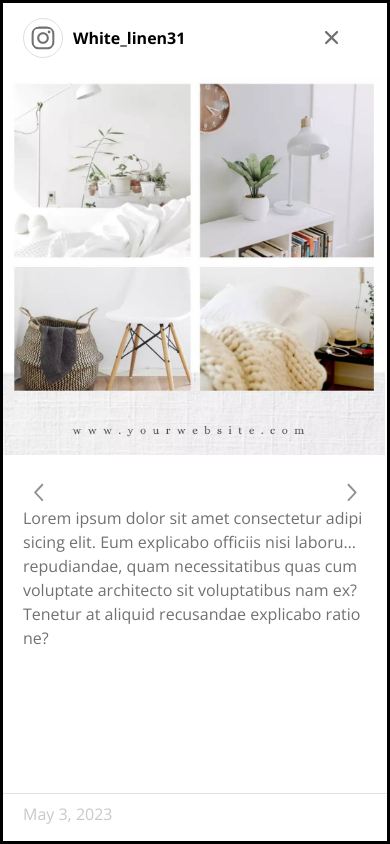
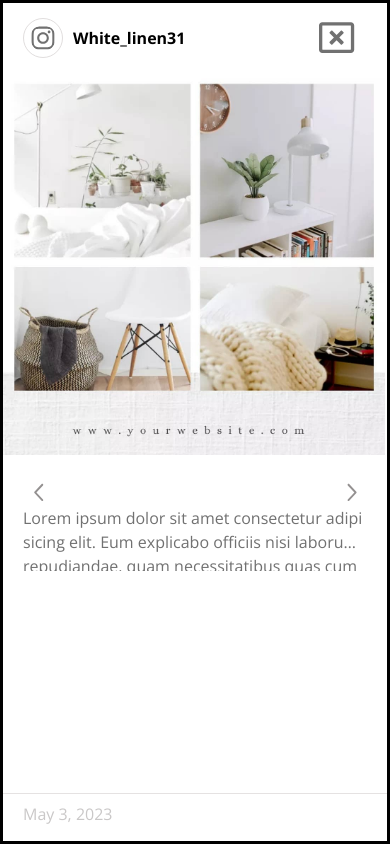
Before and after one commit to NhatQuynhGitHub/remake-white-liner_web, a Next.js app: page / in a window 390 px wide. Both pictures are taken after a click on the item 47 px from the left and 8383 px from the top of the page. Shown: the part 7961-8805 px from the top of the page. Built offline with nearby package versions, Linux system fonts and the light colour scheme.

Commit message:
Update the thrid Apr 25, 2024

```diff
--- a/src/components/homepage component/InstagramWindowSlider.tsx
+++ b/src/components/homepage component/InstagramWindowSlider.tsx
@@ -1,8 +1,7 @@
 import InstagramFeedStyle from "@/styles/homepage/instagram-feed.module.css";
 import Link from "next/link";
 import Image from "next/image";
-import { FaInstagram } from "react-icons/fa";
-import { IoIosClose } from "react-icons/io";
+import { FaInstagram, FaRegWindowClose } from "react-icons/fa";
 import { RxChevronLeft, RxChevronRight } from "react-icons/rx";
 
 interface InstagramWindowSliderProps {
@@ -85,7 +84,7 @@ export default function InstagramWindowSlider({
                           ]
                         }
                       >
-                        <IoIosClose
+                        <FaRegWindowClose
                           onClick={handleCloseWindow}
                           style={{ cursor: "pointer" }}
                         />
@@ -152,7 +151,7 @@ export default function InstagramWindowSlider({
                         ]
                       }
                     >
-                      <IoIosClose
+                      <FaRegWindowClose
                         onClick={handleCloseWindow}
                         style={{ cursor: "pointer" }}
                       />
--- a/src/styles/homepage/instagram-feed.module.css
+++ b/src/styles/homepage/instagram-feed.module.css
@@ -204,6 +204,10 @@
     .instagram__window__item-content {
         margin: 20px;
         flex-grow: 100;
+
+    }
+
+    .instagram__window__item-content p {
         display: -webkit-box;
         -webkit-box-orient: vertical;
         -webkit-line-clamp: 2;
@@ -238,6 +242,9 @@
         .btn-control-prev > * {
             font-size: 1.8rem;
             color: #949191;
+        }
+        .instagram__window__item--header-btn-close {
+            margin-right: 5px;
         }
         .modal-behind_instagram__window {
             padding: 0;
```
